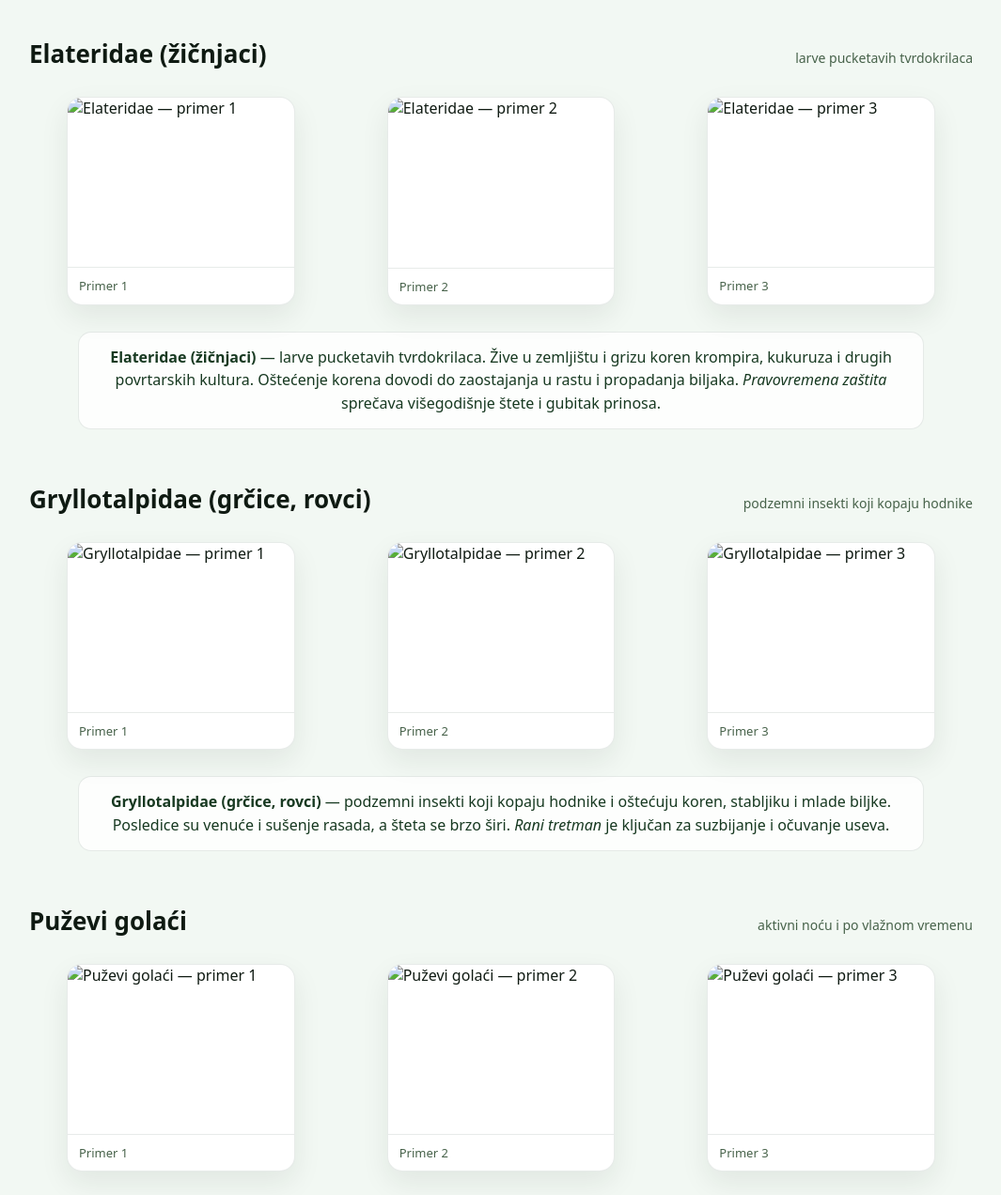
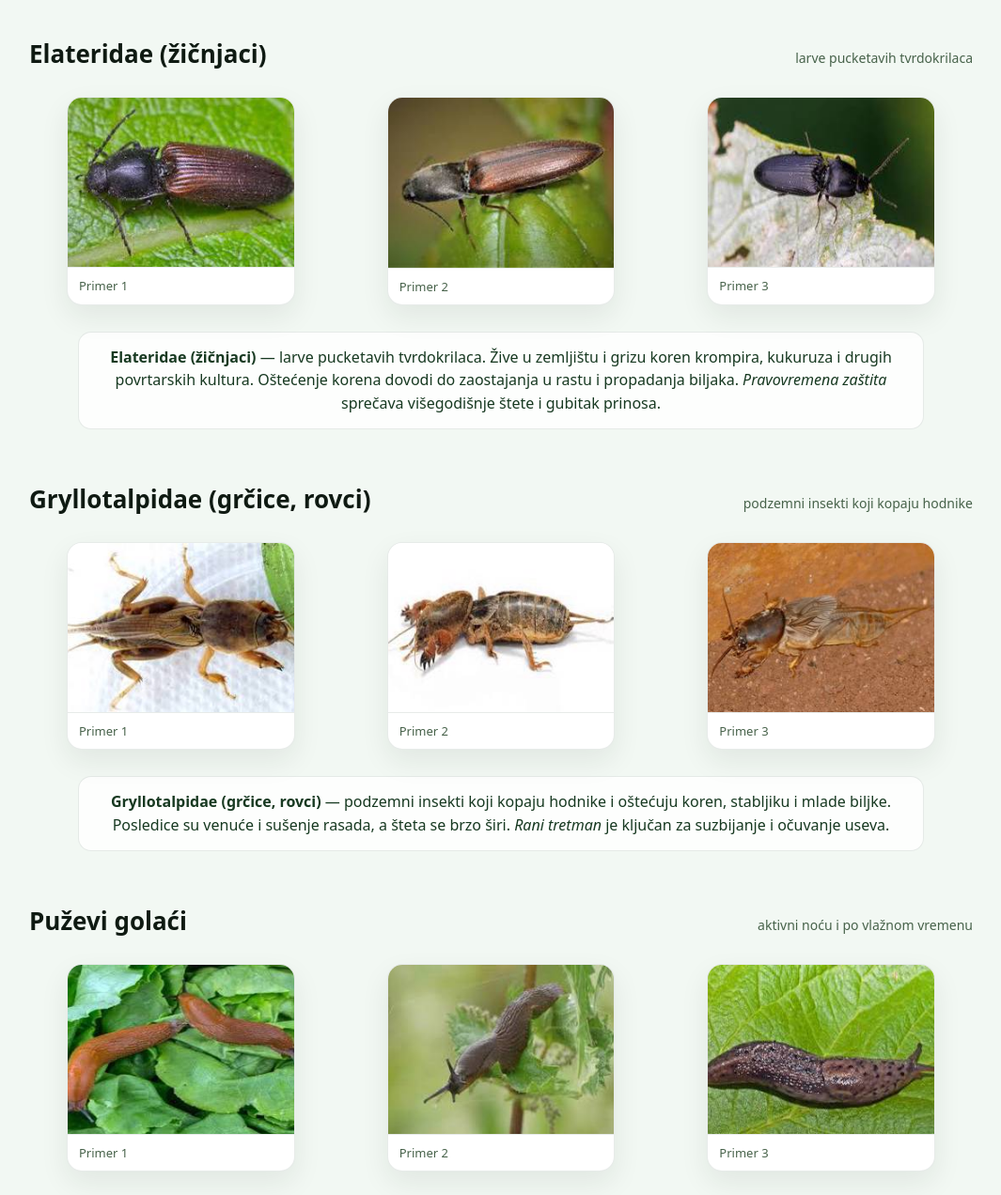
Before and after one commit to Djole0186/morpho.github.io, a plain HTML site: page index.html in a window 1280 px wide. Shown: the part 198-1470 px from the top of the page at 94% size, without its empty margins (107-1172 px from the left). Drawn offline with Linux system fonts and the light colour scheme.

Commit message:
Update index.html

```diff
--- a/index.html
+++ b/index.html
@@ -71,9 +71,9 @@
         <span class="muted">larve pucketavih tvrdokrilaca</span>
       </div>
       <div class="grid">
-        <figure class="card"><img class="thumb" src="images/elateridae1.jpeg" alt="Elateridae — primer 1"><figcaption class="cap">Primer 1</figcaption></figure>
-        <figure class="card"><img class="thumb" src="images/elateridae2.jpeg" alt="Elateridae — primer 2"><figcaption class="cap">Primer 2</figcaption></figure>
-        <figure class="card"><img class="thumb" src="images/elateridae3.jpeg" alt="Elateridae — primer 3"><figcaption class="cap">Primer 3</figcaption></figure>
+        <figure class="card"><img class="thumb" src="elateridae1.jpeg" alt="Elateridae — primer 1"><figcaption class="cap">Primer 1</figcaption></figure>
+        <figure class="card"><img class="thumb" src="elateridae2.jpeg" alt="Elateridae — primer 2"><figcaption class="cap">Primer 2</figcaption></figure>
+        <figure class="card"><img class="thumb" src="elateridae3.jpeg" alt="Elateridae — primer 3"><figcaption class="cap">Primer 3</figcaption></figure>
       </div>
       <p class="desc"><strong>Elateridae (žičnjaci)</strong> — larve pucketavih tvrdokrilaca. Žive u zemljištu i grizu koren krompira, kukuruza i drugih povrtarskih kultura. Oštećenje korena dovodi do zaostajanja u rastu i propadanja biljaka. <em>Pravovremena zaštita</em> sprečava višegodišnje štete i gubitak prinosa.</p>
     </section>
@@ -84,9 +84,9 @@
         <span class="muted">podzemni insekti koji kopaju hodnike</span>
       </div>
       <div class="grid">
-        <figure class="card"><img class="thumb" src="images/gryllo1.jpeg" alt="Gryllotalpidae — primer 1"><figcaption class="cap">Primer 1</figcaption></figure>
-        <figure class="card"><img class="thumb" src="images/gryllo2.jpeg" alt="Gryllotalpidae — primer 2"><figcaption class="cap">Primer 2</figcaption></figure>
-        <figure class="card"><img class="thumb" src="images/gryllo3.jpg" alt="Gryllotalpidae — primer 3"><figcaption class="cap">Primer 3</figcaption></figure>
+        <figure class="card"><img class="thumb" src="gryllo1.jpeg" alt="Gryllotalpidae — primer 1"><figcaption class="cap">Primer 1</figcaption></figure>
+        <figure class="card"><img class="thumb" src="gryllo2.jpeg" alt="Gryllotalpidae — primer 2"><figcaption class="cap">Primer 2</figcaption></figure>
+        <figure class="card"><img class="thumb" src="gryllo3.jpg" alt="Gryllotalpidae — primer 3"><figcaption class="cap">Primer 3</figcaption></figure>
       </div>
       <p class="desc"><strong>Gryllotalpidae (grčice, rovci)</strong> — podzemni insekti koji kopaju hodnike i oštećuju koren, stabljiku i mlade biljke. Posledice su venuće i sušenje rasada, a šteta se brzo širi. <em>Rani tretman</em> je ključan za suzbijanje i očuvanje useva.</p>
     </section>
@@ -97,9 +97,9 @@
         <span class="muted">aktivni noću i po vlažnom vremenu</span>
       </div>
       <div class="grid">
-        <figure class="card"><img class="thumb" src="images/slugs1.jpeg" alt="Puževi golaći — primer 1"><figcaption class="cap">Primer 1</figcaption></figure>
-        <figure class="card"><img class="thumb" src="images/slugs2.jpeg" alt="Puževi golaći — primer 2"><figcaption class="cap">Primer 2</figcaption></figure>
-        <figure class="card"><img class="thumb" src="images/slugs3.jpeg" alt="Puževi golaći — primer 3"><figcaption class="cap">Primer 3</figcaption></figure>
+        <figure class="card"><img class="thumb" src="slugs1.jpeg" alt="Puževi golaći — primer 1"><figcaption class="cap">Primer 1</figcaption></figure>
+        <figure class="card"><img class="thumb" src="slugs2.jpeg" alt="Puževi golaći — primer 2"><figcaption class="cap">Primer 2</figcaption></figure>
+        <figure class="card"><img class="thumb" src="slugs3.jpeg" alt="Puževi golaći — primer 3"><figcaption class="cap">Primer 3</figcaption></figure>
       </div>
       <p class="desc"><strong>Puževi golaći</strong> — bezljušturni puževi aktivni noću i po vlažnom vremenu. Intenzivno izjedaju lišće, stabljike i plodove povrtarskih kultura, ostavljajući karakteristične izgrizotine i sluzave tragove. <em>Pravovremena zaštita</em> čuva urod i kvalitet plodova.</p>
     </section>
```
